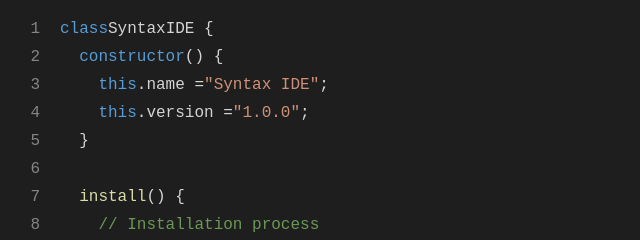
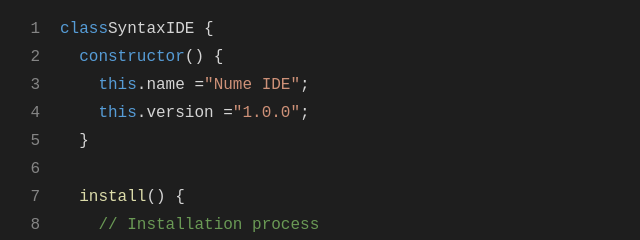
Before and after one commit to idaeyus/nume, a plain HTML site: page index.html in a window 1280 px wide. Shown: the top 240 px of the page, 0-640 px from the left. Drawn offline with Linux system fonts and the light colour scheme.

Commit message:
index.html

```diff
--- a/index.html
+++ b/index.html
@@ -103,7 +103,7 @@
         </div>
         <div class="line">
             <span class="line-number">3</span>
-            &nbsp;&nbsp;&nbsp;&nbsp;<span class="keyword">this</span>.name = <span class="string">"Syntax IDE"</span>;
+            &nbsp;&nbsp;&nbsp;&nbsp;<span class="keyword">this</span>.name = <span class="string">"Nume IDE"</span>;
         </div>
         <div class="line">
             <span class="line-number">4</span>
```
